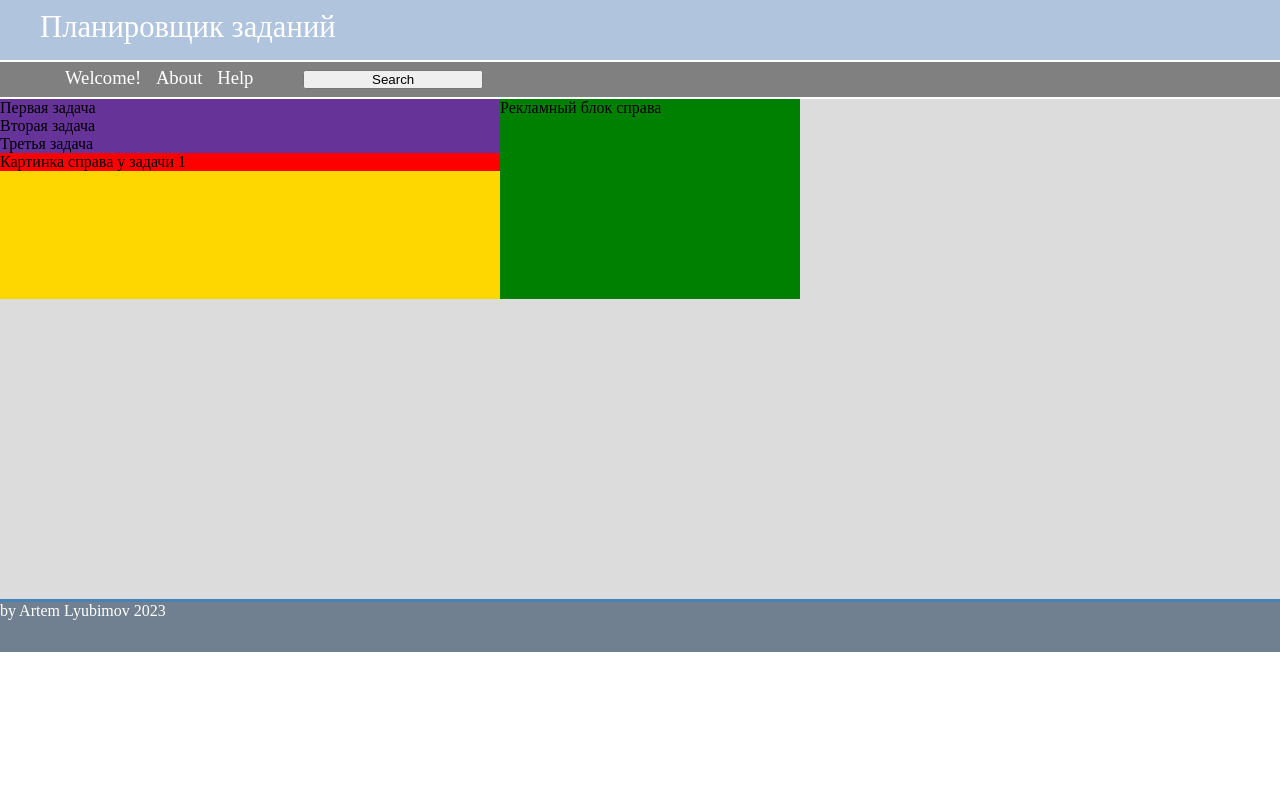
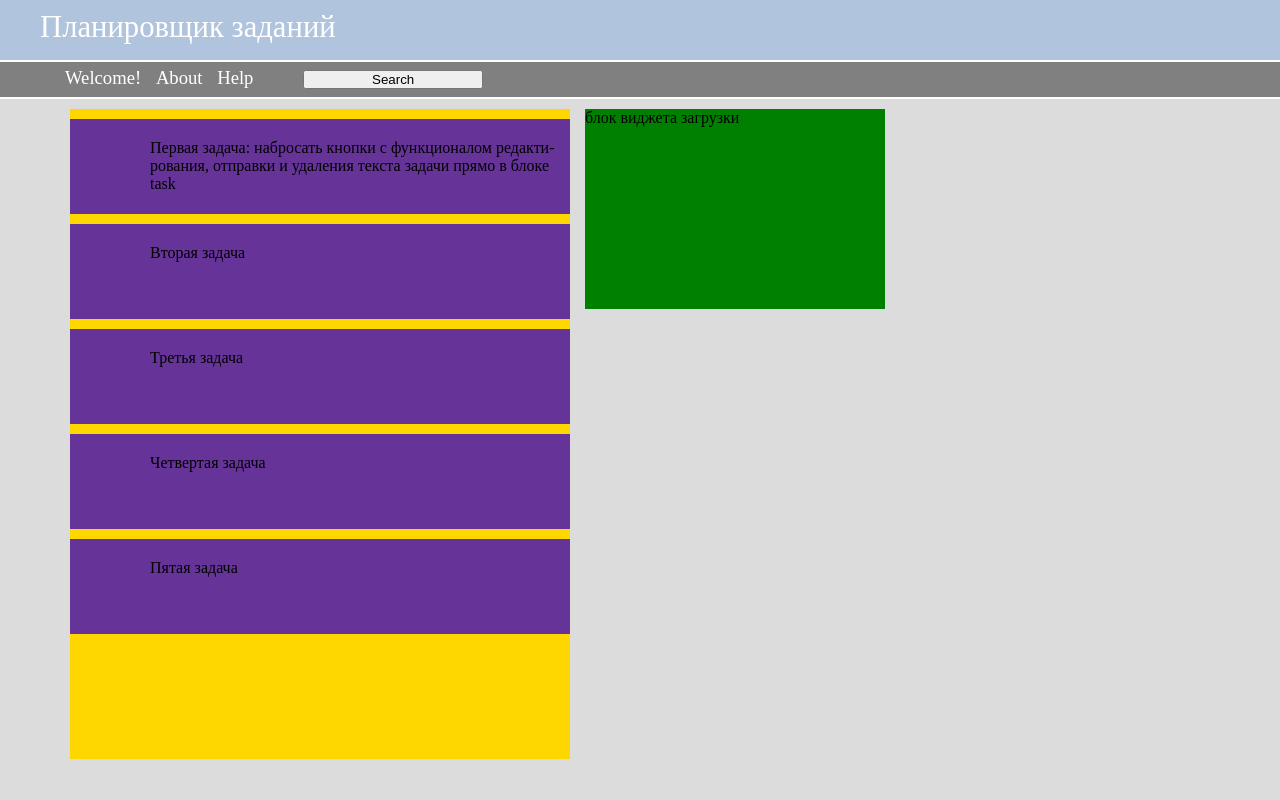
Before and after one commit to qqwing/taskmanager, a plain HTML site: page index.html in a window 1280 px wide. Shown: the top 800 px of the page. Drawn offline with Linux system fonts and the light colour scheme.

Commit message:
update style main page

```diff
--- a/index.html
+++ b/index.html
@@ -17,12 +17,14 @@
         </nav>
         <main>
             <article>
-                <section class="task">Первая задача</section>
+                <section class="task">Первая задача: набросать кнопки с функционалом редактирования, отправки и удаления текста задачи прямо в блоке task</section>
                 <section class="task">Вторая задача</section>
                 <section class="task">Третья задача</section>
-                <figure class="image_task">Картинка справа у задачи 1</figure>
+                <section class="task">Четвертая задача</section>
+                <section class="task">Пятая задача</section>
+                <!--<figure class="image_task">Картинка справа у задачи 1</figure>-->
             </article>
-            <aside>Рекламный блок справа</aside>
+            <aside>блок виджета загрузки</aside>
         </main>
         <footer>by Artem Lyubimov 2023</footer>
     </body>
--- a/style.css
+++ b/style.css
@@ -1,6 +1,6 @@
 * {
+    margin: 0px;
     padding: 0px;
-    margin: 0px;
 }
 header {
     width: auto;
@@ -33,24 +33,33 @@ li {
 }
 main {
     width: auto;
-    height: 500px;
+    height: 800px;
     display: flex; /*Разместить все элементы по флексу в ряд */
     border-bottom: 3px solid steelblue;
     background: gainsboro;
 }
 article {
     width: 500px;
-    height: 200px;
-    /*margin: 0px 0px 0px 60px;*/
+    height: 650px;
+    margin: 10px 0px 0px 70px;
     background: gold;
 }
 .task {
+    height: 95px;
+    margin: 10px 0px 0px 0px;
+    padding: 20px 0px 0px 80px;
+    box-sizing: border-box; /*не увеличивает блок за счет padding */
+    font-size: 12pt;
+    hyphens: auto; /*Для переноса текста в блоке */
     background: rebeccapurple;
 }
+/* Планировалось изображение у каждого задания
 .image_task {
     background: red;
 }
+*/
 aside {
+    margin: 10px 0px 0px 15px;
     width: 300px;
     height: 200px;
     background: green;
@@ -60,6 +69,8 @@ aside {
 footer {
     width: auto;
     height: 50px;
+    padding: 10px 0px 0px 50px;
+    box-sizing: border-box;
     background: slategrey;
     color: white;
 }
```
